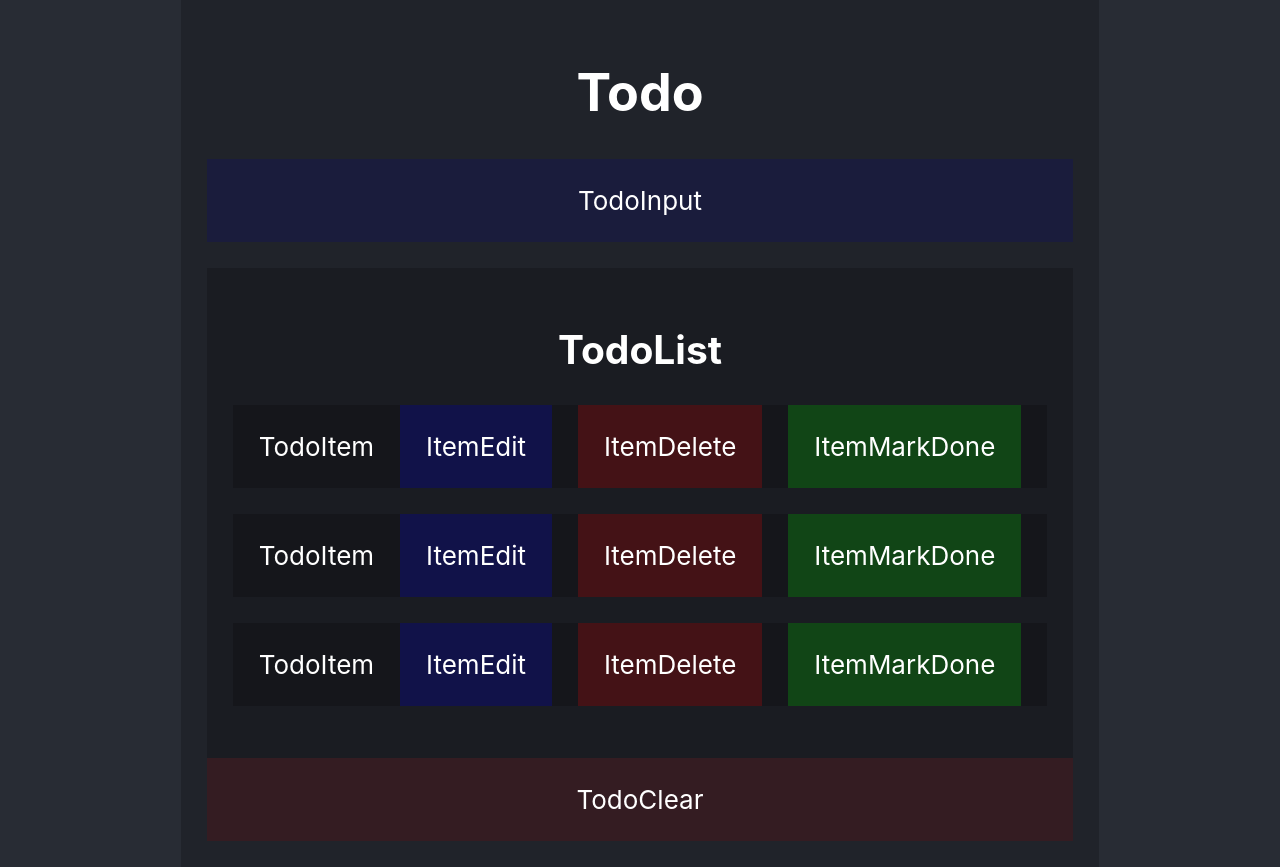
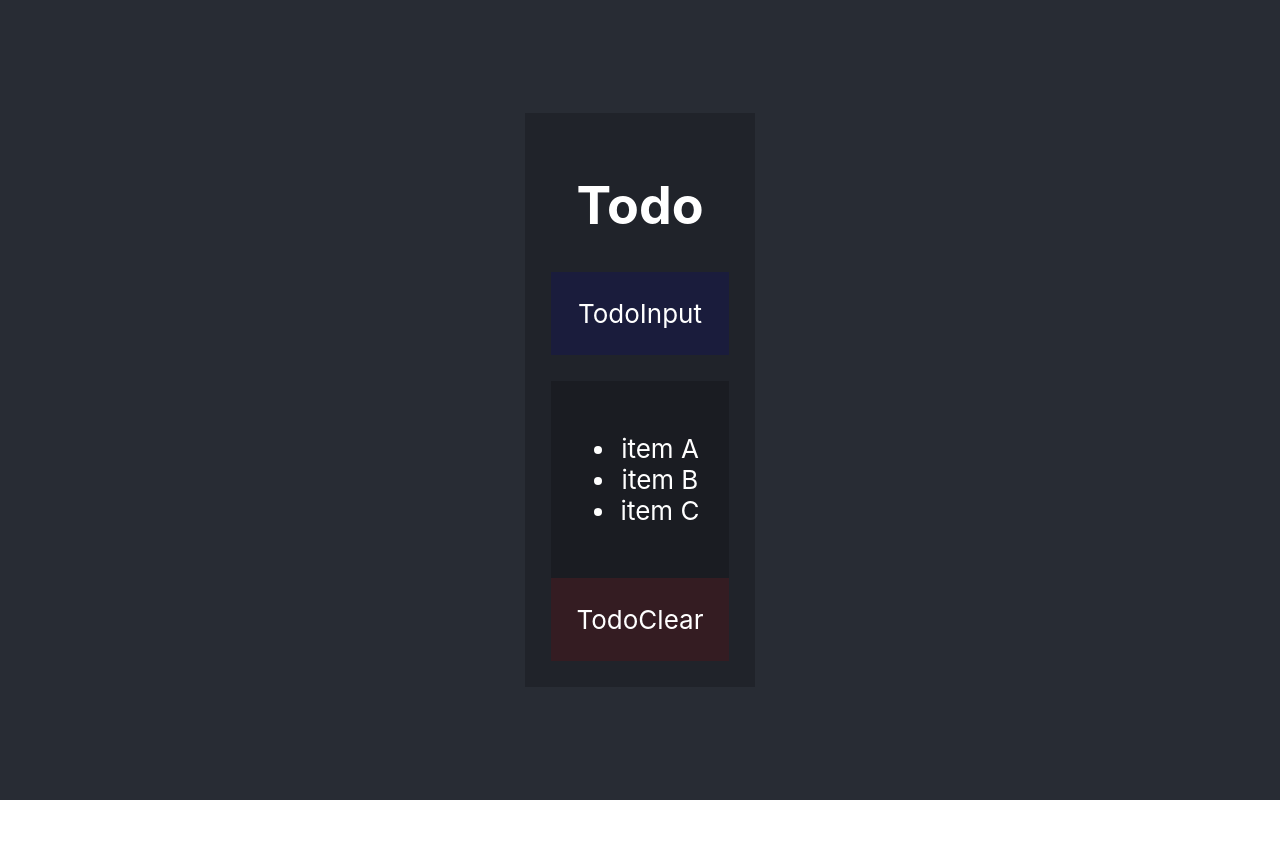
Before and after one commit to kodrclub/react-todo, a React (Create React App) app in the folder site/: page / in a window 1280 px wide. After the commit the page ends 800 px from the top, so only its background shows below. Built offline with nearby package versions, Linux system fonts and the light colour scheme; the HTML template or start-up script is replaced by a standard one.

Commit message:
TodoList gets basic items from Todo

```diff
--- a/site/src/components/Todo.js
+++ b/site/src/components/Todo.js
@@ -1,4 +1,4 @@
-import React from 'react';
+import React, { useState } from 'react';
 import './Todo.css';
 
 import TodoClear from './TodoClear';
@@ -6,11 +6,13 @@ import TodoInput from './TodoInput';
 import TodoList from './TodoList';
 
 export default function Todo() {
+  const [items, setItems] = useState(['item A', 'item B', 'item C']);
+
   return (
     <div className="Todo">
       <h1>Todo</h1>
       <TodoInput />
-      <TodoList />
+      <TodoList items={items} setItems={setItems} />
       <TodoClear />
     </div>
   );
--- a/site/src/components/TodoList.js
+++ b/site/src/components/TodoList.js
@@ -1,14 +1,18 @@
 import React from 'react';
 import './TodoList.css';
-import TodoItem from './TodoItem';
+// import TodoItem from './TodoItem';
 
-export default function TodoList() {
-  return (
-    <div className="TodoList">
-      <h2>TodoList</h2>
-      <TodoItem />
-      <TodoItem />
-      <TodoItem />
-    </div>
-  );
+export default function TodoList({ items, setItems }) {
+  const contents =
+    0 === items.length ? (
+      'Nothing to do. Yay!'
+    ) : (
+      <ul>
+        {items.map((item) => {
+          return <li>{item}</li>;
+        })}
+      </ul>
+    );
+
+  return <div className="TodoList">{contents}</div>;
 }
```
Also changed, not shown: 1 other file (tests, documents, lock files or other folders).
